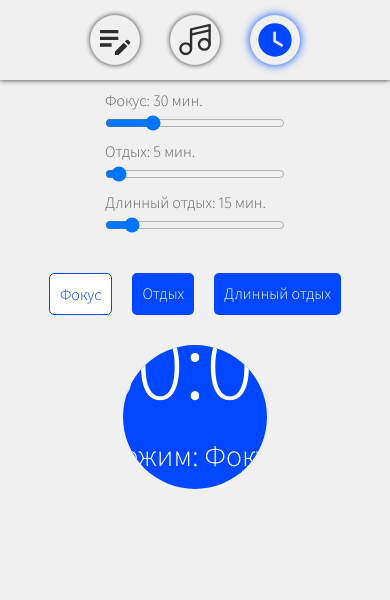
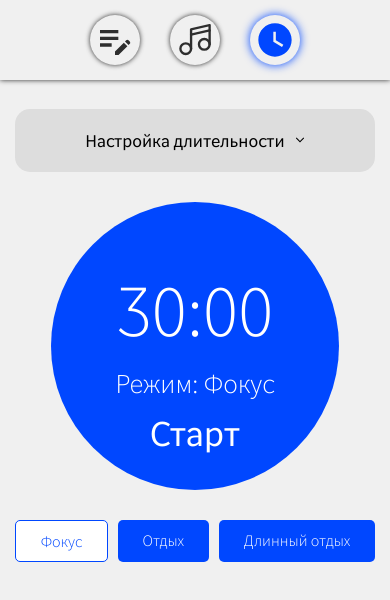
Before and after one commit to MelancholicCode/Stay-Focused, a React (Create React App) app: page /timer in a window 390 px wide. Shown: the top 600 px of the page. Built offline with nearby package versions, Linux system fonts and the light colour scheme.

Commit message:
Добавить стилизацию с адаптивом на страницу таймера

```diff
--- a/src/components/TasksForm/TasksForm.jsx
+++ b/src/components/TasksForm/TasksForm.jsx
@@ -15,7 +15,6 @@ const TasksForm = ({isActive, setFormActive, addTask}) => {
   }
 
   const onAddTask = (e) => {
-    console.log('Таска')
     e.preventDefault();
     if (!formInput.length) {
       /* Здесь сделать включение анимации на обертке
--- a/src/components/Timer/Timer.scss
+++ b/src/components/Timer/Timer.scss
@@ -3,7 +3,7 @@
   display: flex;
   align-items: center;
   justify-content: center;
-  width: 40%;
+  width: 80%;
   aspect-ratio: 1;
   overflow: hidden;
   border-radius: 50%;
@@ -16,17 +16,17 @@
     justify-content: center;
     gap: 10px;
   }
-  &__current-mode {
-    font-size: 30px;
+  &__count {
+    font-size: clamp(3.75rem, -0.06rem + 19.05vw, 6.25rem);
     color: #fff;
   }
-  &__count {
-    font-size: 100px;
+  &__current-mode {
+    font-size: clamp(1.625rem, 1.244rem + 1.9vw, 1.875rem);
     color: #fff;
   }
   &__text {
     font-weight: 400;
-    font-size: 50px;
+    font-size: clamp(1.875rem, -0.03rem + 9.52vw, 3.125rem);
     color: #fff;
   }
 }
--- a/src/index.scss
+++ b/src/index.scss
@@ -67,6 +67,7 @@ button {
 }
 
 .App {
+  overflow-y: auto;
   width: 100%;
   height: 100vh;
   font-family: var(--main-font);
--- a/src/pages/TimerPage.jsx
+++ b/src/pages/TimerPage.jsx
@@ -1,6 +1,7 @@
 import { useState } from 'react';
 import Timer from '../components/Timer/Timer';
 import TimerSettingsItem from '../components/TimerSettingsItem/TimerSettingsItem';
+import ArrowIcon from '../img/icons/component-icons/ArrowIcon';
 
 const TimerPage = () => {
   const [currentModeName, setCurrentModeName] = useState('focus');
@@ -17,13 +18,23 @@ const TimerPage = () => {
   return (
     <div className='TimerPage page'>
       <div className="TimerPage__container">
-        <ul className="timer-settings">
+        <div className="TimerPage__content">
+          <div className="timer-settings">
+            <div className="timer-settings__box">
+              <p className="timer-settings__title">Настройка длительности</p>
+              <ArrowIcon
+                clazz={'timer-settings__icon'}/>
+            </div>
+            <ul className="timer-settings__list">
               {focusModes.map(mode => (
                 <TimerSettingsItem
                   key={mode.name}
                   mode={mode}/>
               ))}
             </ul>
+          </div>
+          <Timer
+            currentMode={currentMode}/>
           <ul className="TimerPage__mode-list">
             {focusModes.map(mode => {
               let clazz = 'TimerPage__mode-item';
@@ -40,8 +51,7 @@ const TimerPage = () => {
               )
             })}
           </ul>
-        <Timer
-          currentMode={currentMode}/>
+        </div>
       </div>
     </div>
   );
--- a/src/scss/TimerPage.scss
+++ b/src/scss/TimerPage.scss
@@ -1,21 +1,31 @@
 .TimerPage {
   &__container {
-    height: 100%;
+    position: relative;
+    display: flex;
+    justify-content: center;
+    padding-bottom: 30px;
+  }
+  &__content {
+    margin-top: 8%;
     display: flex;
     flex-direction: column;
     align-items: center;
+    width: 500px;
     gap: 30px;
   }
   &__mode-list {
+    width: 100%;
     display: flex;
-    gap: 20px;
+    gap: 10px;
   }
   &__mode-item {
     cursor: pointer;
+    text-align: center;
     padding: 10px;
     border-radius: 5px;
     background-color: var(--accent-color);
     color: #fff;
+    flex-grow: 1;
     &_active {
       background-color: #fff;
       border: 1px solid var(--accent-color);
@@ -23,13 +33,52 @@
     }
   }
 }
-
 .timer-settings {
-  padding: 10px;
-  display: flex;
-  flex-direction: column;
-  gap: 10px;
-  width: 200px;
+  position: absolute;
+  top: 15px;
+  right: 15px;
+  background-color: #ddd;
+  border-radius: 15px;
+  width: 280px;
+  overflow: hidden;
+  height: 63px;
+  transition: height .5s;
+  @media (max-width: 1200px) {
+    position: static;
+    width: 100%;
+  }
+  &_active {
+    height: 226px;
+    .timer-settings__icon {
+      transform: rotate(90deg);
+    }
+  }
+  &__box {
+    cursor: pointer;
+    display: flex;
+    justify-content: center;
+    align-items: center;
+    padding: 20px;
+    gap: 10px;
+  }
+  &__title {
+    font-weight: 400;
+    font-size: 18px;
+  }
+  &__icon {
+    width: 10px;
+    height: 10px;
+    transition: transform .5s;
+    transform: rotate(-90deg);
+  }
+  &__list {
+    display: flex;
+    flex-direction: column;
+    gap: 10px;
+    width: 100%;
+    padding: 20px;
+    padding-top: 0;
+  }
   &__item {
     display: flex;
     flex-direction: column;
```
Lines whose indentation alone changed are shown as unchanged.
